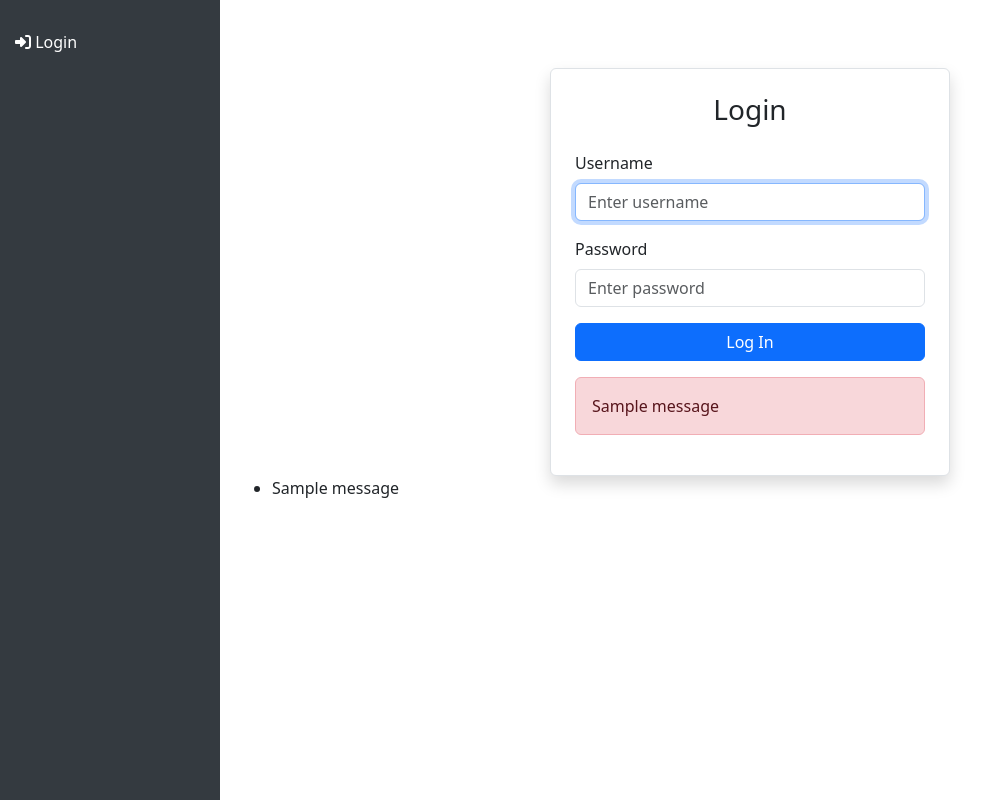
After one commit to Sawjal-sikder/aamarPay-django-task-md-sawjal-sikder, a Django app: page /dashboard/login/ in a window 1280 px wide. The commit adds this page. Shown: the whole page, without its empty margins (0-1001 px from the left). Run offline with Django 5.2, Linux system fonts and the light colour scheme; tables that the repository leaves empty hold one stand-in row (values such as "Sample post"); one stand-in notice (Sample message) is shown; parts of the project's set-up code (start-up, migrations or seed data) failed here and were passed over.

Commit message:
Add login and logout views, update templates and URLs for authentication

```diff
--- a/dashboard/urls.py
+++ b/dashboard/urls.py
@@ -3,5 +3,7 @@ from .views import *
 
 urlpatterns = [
     path('home/', home, name='dashboard'),
+    path('login/', LoginView, name='LoginView'),
+    path('logout/', LogoutView, name='LogoutView'),
     path("transition/",payment_history, name="transition")
 ]
--- a/dashboard/views.py
+++ b/dashboard/views.py
@@ -1,8 +1,29 @@
 from django.shortcuts import render
+from django.contrib import messages
+from django.shortcuts import render, redirect
+from django.contrib.auth.decorators import login_required
+from django.contrib.auth import authenticate, login, logout
 
-# Create your views here.
+
+def LoginView(request):
+    if request.method == "POST":
+        username = request.POST.get("username")
+        password = request.POST.get("password")
+        user = authenticate(request, username=username, password=password)
+        if user is not None:
+            login(request, user)
+            return redirect('dashboard')  # or any page you want after login
+        else:
+            messages.error(request, "Invalid username or password.")
+    return render(request, "admin/login.html")
+
+def LogoutView(request):
+    logout(request)
+    return redirect("LoginView")
+
+@login_required(login_url='login')
 def home(request):
     return render(request, 'main.html')
-
+@login_required(login_url='login')
 def payment_history(request):
     return render(request, "dashboard/payment_history.html")
--- /dev/null
+++ b/templates/admin/login.html
@@ -0,0 +1,46 @@
+{% extends "main.html" %}
+
+{% block title %}Home - My Django Site{% endblock %}
+
+{% block content %}
+
+<form method="post" action="{% url 'LoginView' %}"
+      class="mx-auto mt-5 p-4 border rounded shadow"
+      style="max-width: 400px; background-color: #fff;">
+    {% csrf_token %}
+    <h3 class="mb-4 text-center">Login</h3>
+
+    <div class="mb-3">
+        <label for="id_username" class="form-label">Username</label>
+        <input type="text" name="username" id="id_username" class="form-control" placeholder="Enter username" required autofocus>
+    </div>
+
+    <div class="mb-3">
+        <label for="id_password" class="form-label">Password</label>
+        <input type="password" name="password" id="id_password" class="form-control" placeholder="Enter password" required>
+    </div>
+
+    <button type="submit" class="btn btn-primary w-100">Log In</button>
+
+    {% if messages %}
+    <div class="mt-3">
+        {% for message in messages %}
+            <div class="alert alert-danger" role="alert">
+                {{ message }}
+            </div>
+        {% endfor %}
+    </div>
+    {% endif %}
+</form>
+
+
+{% if messages %}
+  <ul>
+    {% for message in messages %}
+      <li>{{ message }}</li>
+    {% endfor %}
+  </ul>
+{% endif %}
+
+
+{% endblock %}
--- a/templates/main.html
+++ b/templates/main.html
@@ -3,7 +3,7 @@
 <head>
     <meta charset="UTF-8">
     <meta name="viewport" content="width=device-width, initial-scale=1.0">
-    <title>{% block title %}My Django Site{% endblock %}</title>
+    <title>{% block title %}Dashboard{% endblock %}</title>
 
     <!-- Bootstrap CSS -->
     <link href="https://cdn.jsdelivr.net/npm/bootstrap@5.3.2/dist/css/bootstrap.min.css" rel="stylesheet">
@@ -53,7 +53,7 @@
         <a href="{% url 'dashboard' %}">
             <h3>Dashboard</h3>
         </a>
-        <a href="">
+        <a href="{% url 'transition' %}">
             <i class="fas fa-file-alt"></i> Uploaded Files
         </a>
 
@@ -65,17 +65,15 @@
             <i class="fas fa-credit-card"></i> Payment History
         </a>
 
-        <a href="">
+        <a href="{% url 'LogoutView' %}">
             <i class="fas fa-sign-out-alt"></i> Logout
         </a>
     {% else %}
-        <a href="">
+        <a href="{% url 'LoginView' %}">
             <i class="fas fa-sign-in-alt"></i> Login
         </a>
 
-        <a href="">
-            <i class="fas fa-user-plus"></i> Register
-        </a>
+
     {% endif %}
 </div>
 
@@ -84,7 +82,7 @@
     <div class="content">
         {% block content %}
         <h1>Welcome to Dashboard</h1>
-        <p>This is the homepage content.</p>
+<!--        <p>This is the homepage content.</p>-->
         {% endblock %}
     </div>
 
```
